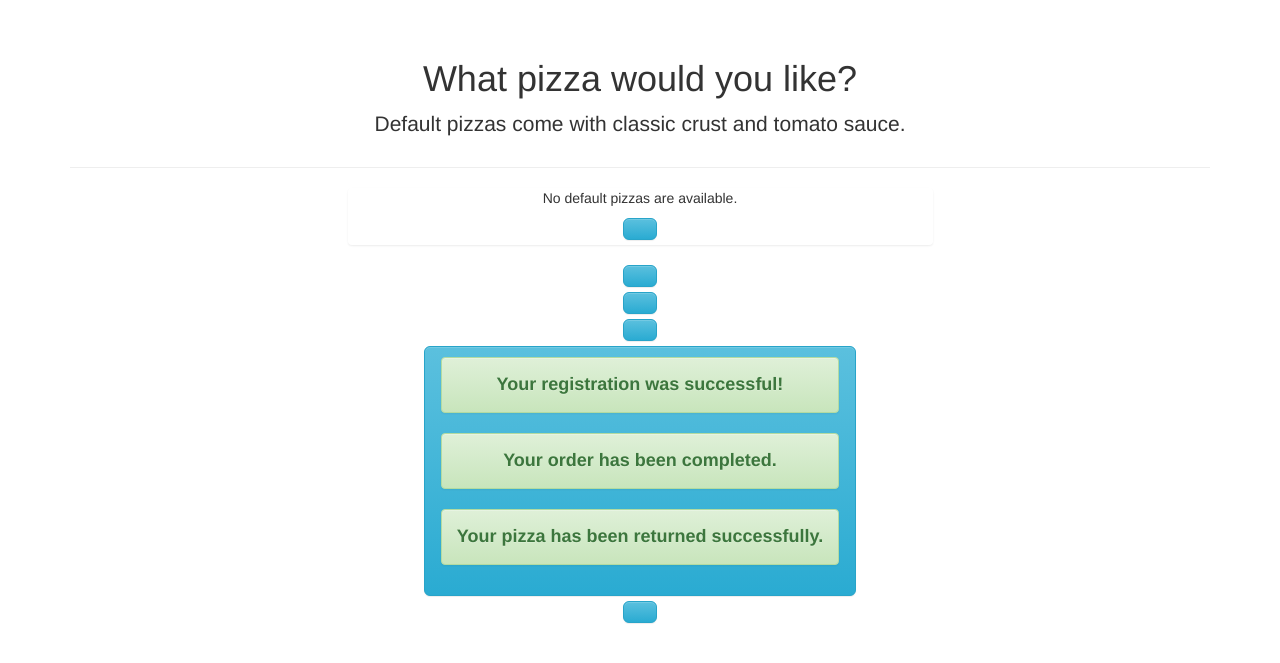
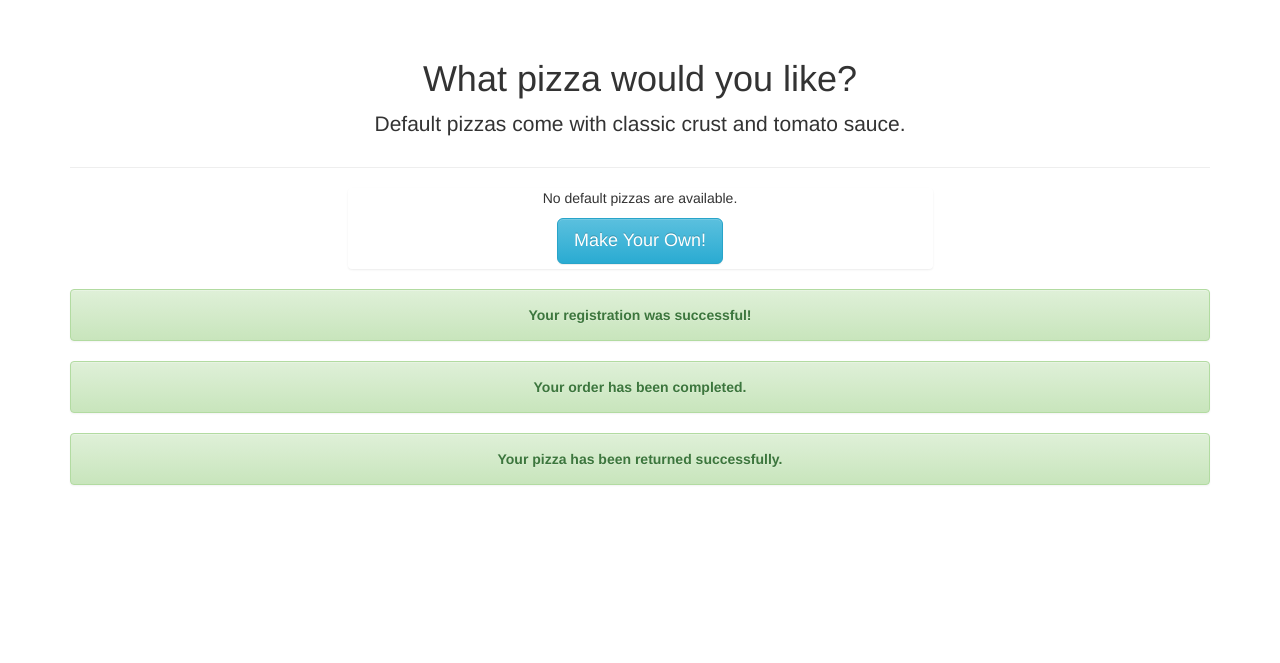
Before and after one commit to tallendev/Frizza, a Django app: page /pizza/ in a window 1280 px wide. Shown: the part 51-714 px from the top of the page. Run offline with Django 3.2, Linux system fonts and the light colour scheme; the visitor is signed in with stand-in values (Sample User, id 1); data that the repository does not hold is empty; some libraries are stand-ins or nearby versions.

Commit message:
Merge remote-tracking branch 'origin/master'
Conflicts:
	Frizza/templates/public_html/login.html

```diff
--- a/Frizza/models.py
+++ b/Frizza/models.py
@@ -71,7 +71,7 @@ class User(models.Model):
 #
 # Weird behavior due to no composite primary keys.
 class HasTopping(models.Model):
-    pizza_name = models.ForeignKey(Pizza)
+    pizza_id = models.ForeignKey(Pizza)
     topping_name = models.ForeignKey(Topping)
 
     # returns ids
--- a/Frizza/templates/public_html/Pizza/pizza.html
+++ b/Frizza/templates/public_html/Pizza/pizza.html
@@ -78,17 +78,17 @@
                 <div class="list-group">
                 {% if admin_list %}
                     {% for pizza in admin_list %}
-                        <a class="btn btn-lg btn-default" name="{{ pizza.pizza_name }}" placeholder="{{ pizza.pizza_name }}">
+                        <a class="btn btn-lg btn-default" name="{{ pizza.pizza_name }}">{{ pizza.pizza_name }}</a>
                     {% endfor %}
                 {% else %}
                     <p> No default pizzas are available.</p>
                 {% endif %}
                 {% if user_list %}
                     {% for pizza in user_list %}
-                    <a class="btn btn-lg btn-default" name="{{ pizza.pizza_name }}" placeholder="{{ pizza.pizza_name }}">
+                    <a class="btn btn-lg btn-default" name={{ pizza.pizza_name }}>{{ pizza.pizza_name }}</a>
                     {% endfor %}
                 {% endif %}
-                    <a class="btn btn-lg btn-info" name="Make Your Own" placeholder="Make Your Own!">
+                    <a class="btn btn-lg btn-info" name="Make Your Own">Make Your Own!</a>
                 </div>
             </div>
         </div>
```
